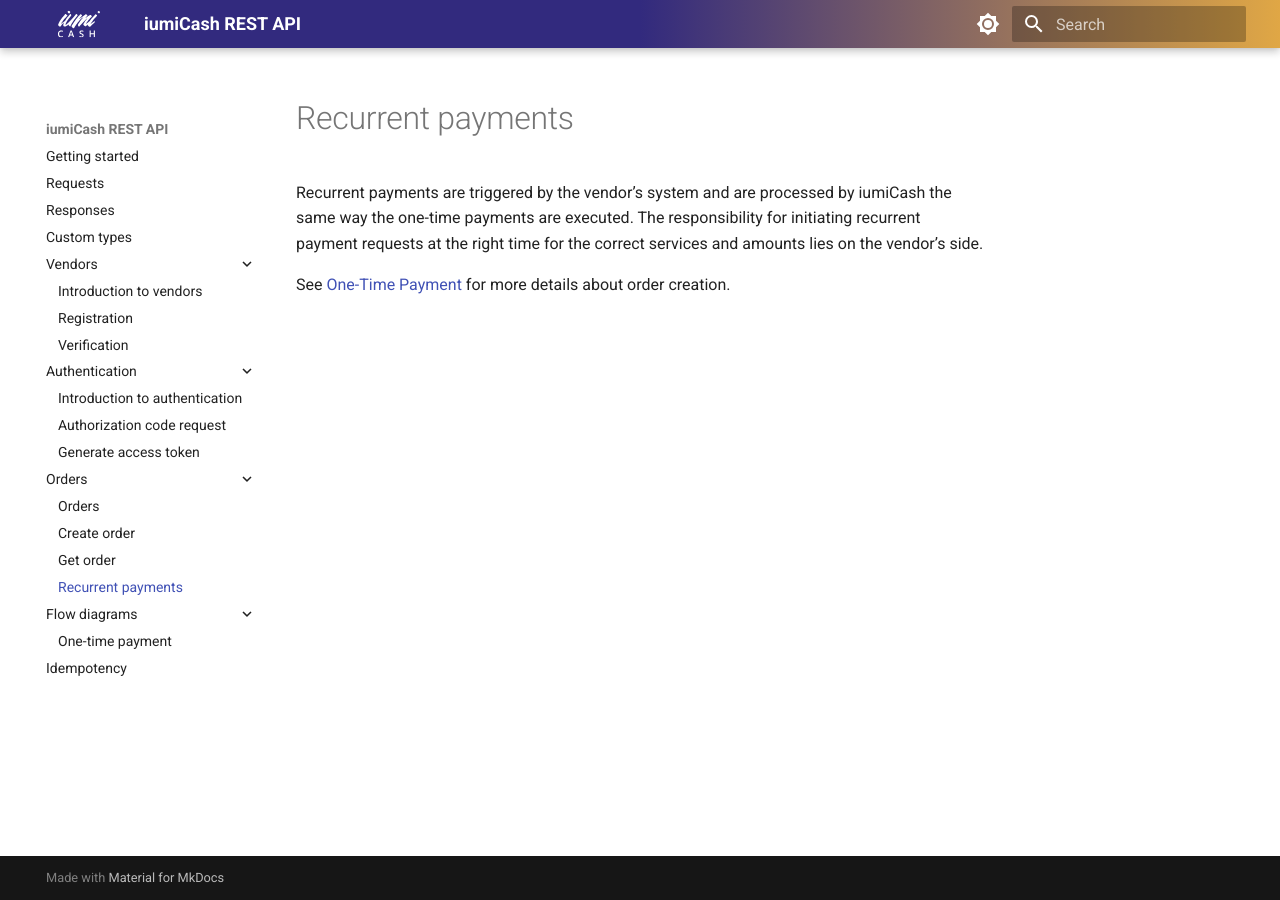
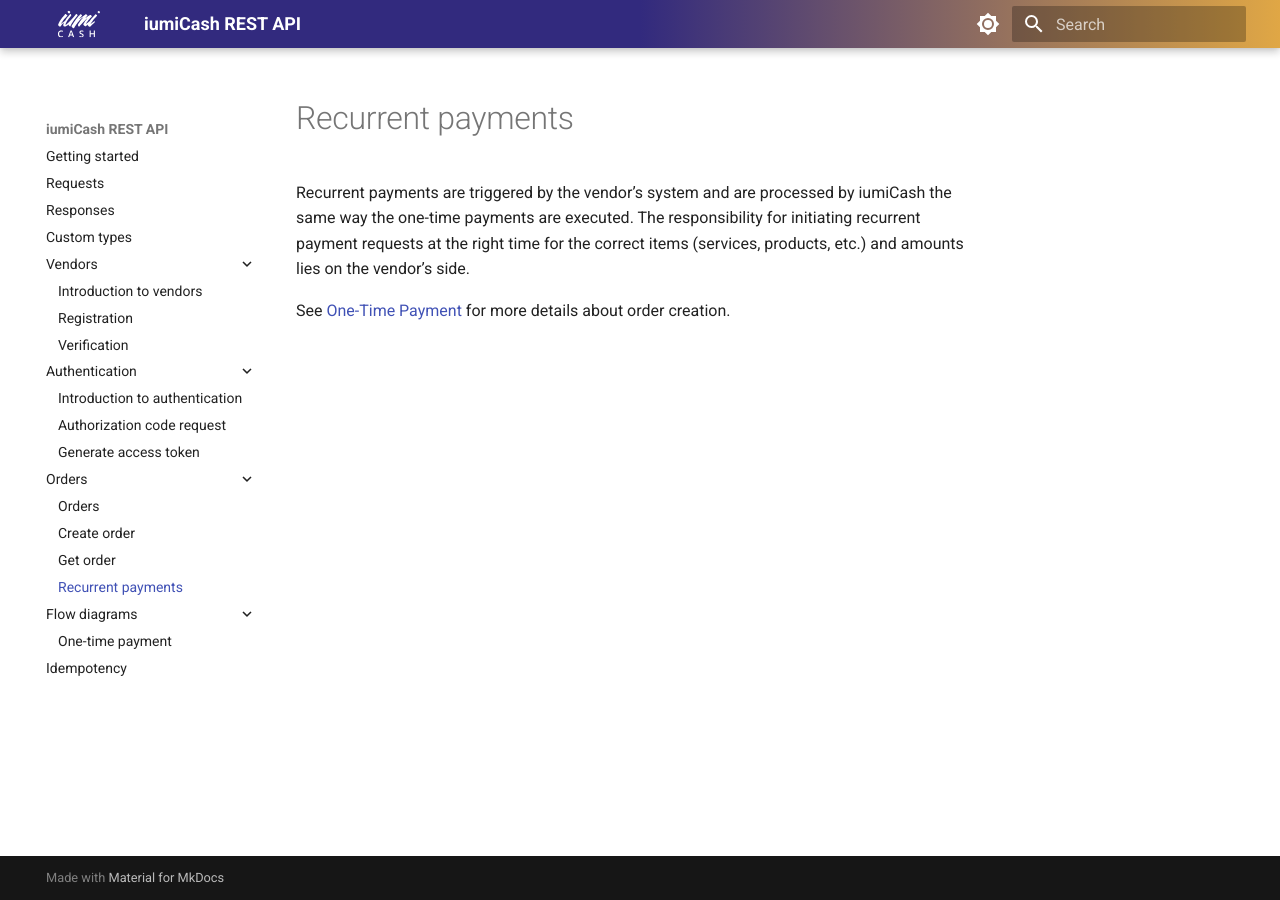
Before and after one commit to iumiCash/iumiCash.github.io, an MkDocs documentation site: the page built from docs/orders/recurrent_payment.md, in a window 1280 px wide. Built offline with MkDocs 1.6.1 and Material for MkDocs 9.7.7, drawn with Linux system fonts in a browser that asks for light colours.

Commit message:
responses changes 1 by AB

```diff
--- a/docs/orders/recurrent_payment.md
+++ b/docs/orders/recurrent_payment.md
@@ -3,6 +3,6 @@
 Recurrent payments are triggered by the vendor’s system and are processed by
 iumiCash the same way the one-time payments are executed. The responsibility
 for initiating recurrent payment requests at the right time for the correct
-services and amounts lies on the vendor’s side.
+items (services, products, etc.) and amounts lies on the vendor’s side.
 
 See [One-Time Payment](create_order.md) for more details about order creation.
```
